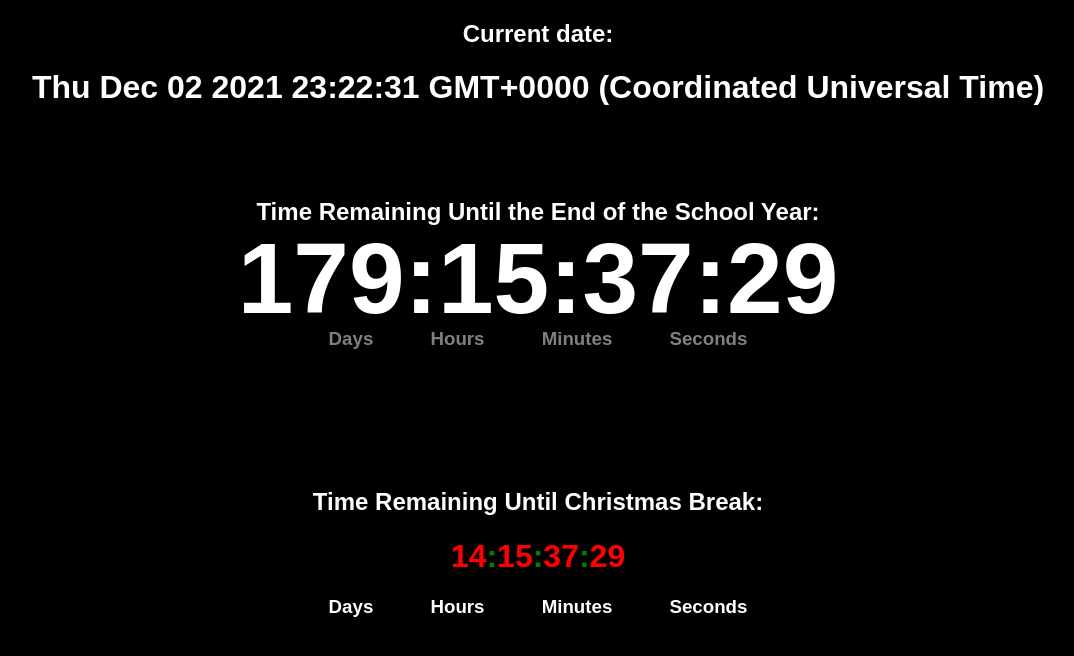
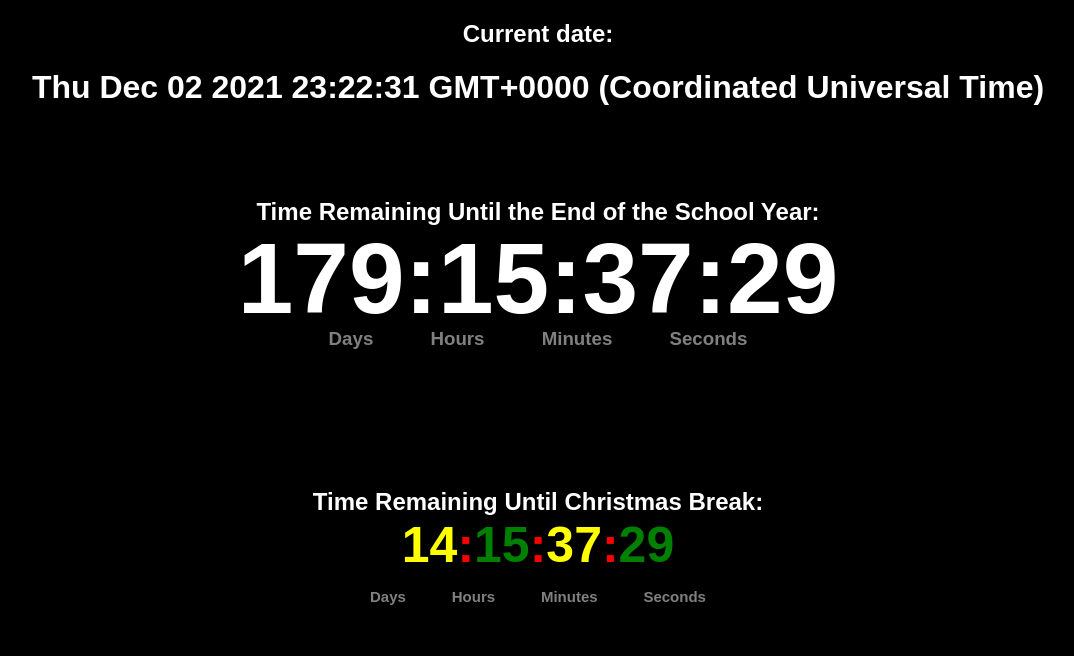
Before and after one commit to gooderprojects/gooderprojects.github.io, a plain HTML site: page index.html in a window 1280 px wide. Shown: the whole page, without its empty margins (102-1176 px from the left). Drawn offline with Linux system fonts and the light colour scheme.

Commit message:
did stuff

```diff
--- a/index.html
+++ b/index.html
@@ -15,7 +15,7 @@
     </div>
     <div class="cbreak_div">
       <h2>Time Remaining Until Christmas Break:</h2>
-      <h1 class="cbreak_timer"><span id="f"><span id="cbreak_days">-</span>:<span id="cbreak_hours">-</span>:<span id="cbreak_minutes">-</span>:<span id="cbreak_seconds">-</span></span></h1>
+      <h1 class="cbreak_timer"><span id="cbreak_span"><span id="cbreak_days">-</span>:<span id="cbreak_hours">-</span>:<span id="cbreak_minutes">-</span>:<span id="cbreak_seconds">-</span></span></h1>
       <h3 id="cbreak_subtitle">Days&nbsp;&nbsp;&nbsp;&nbsp;&nbsp;&nbsp;&nbsp;&nbsp;&nbsp;&nbsp;&nbsp;Hours&nbsp;&nbsp;&nbsp;&nbsp;&nbsp;&nbsp;&nbsp;&nbsp;&nbsp;&nbsp;&nbsp;Minutes&nbsp;&nbsp;&nbsp;&nbsp;&nbsp;&nbsp;&nbsp;&nbsp;&nbsp;&nbsp;&nbsp;Seconds</h3>
     </div>
   </body>
--- a/main.css
+++ b/main.css
@@ -18,11 +18,23 @@ body  {
 }
 
 .cbreak_timer {
+  color: red;
+  font-size: 50px;
+  margin-top: -20px;
+}
+
+#cbreak_subtitle {
+  margin-top: -20px;
+  color: gray;
+  font-size: 15px;
+}
+
+#cbreak_hours, #cbreak_seconds {
   color: green;
 }
 
-#cbreak_days, #cbreak_hours, #cbreak_minutes, #cbreak_seconds {
-  color: red;
+#cbreak_days, #cbreak_minutes {
+  color: yellow;
 }
 
 #end_subtitle {
```
